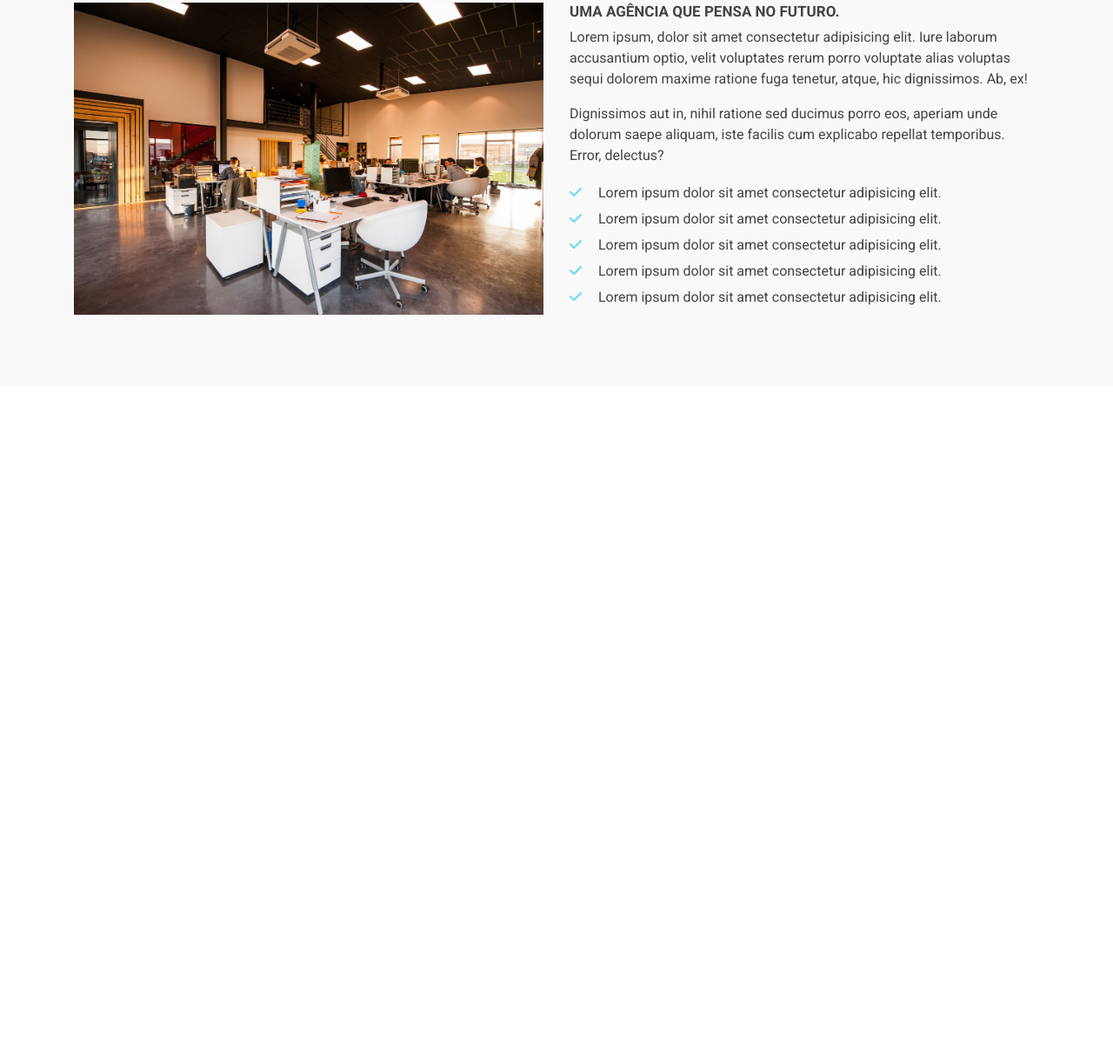
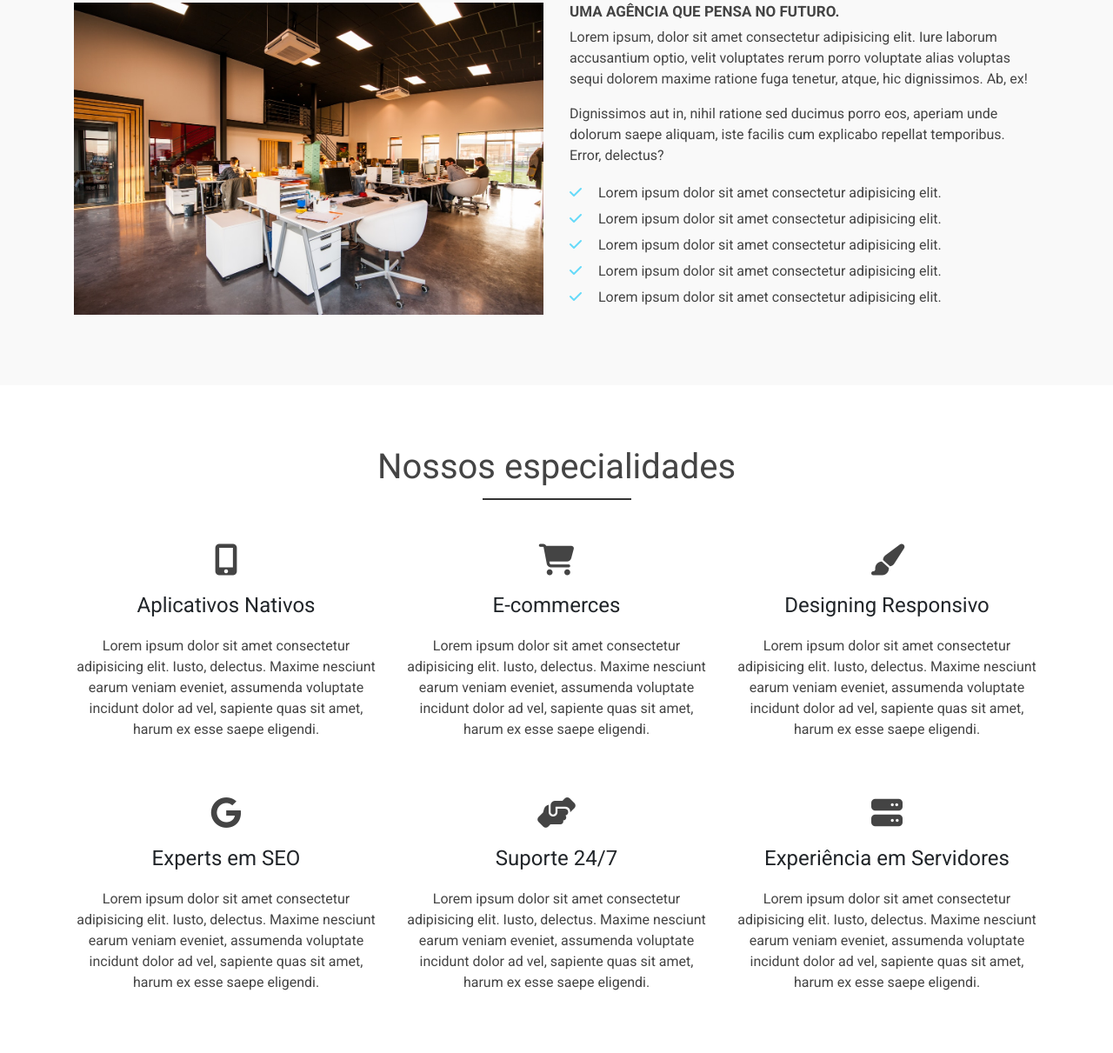
Before and after one commit to regispicaz/curso-bootstrap-hdc, a plain HTML site: page index.html in a window 1280 px wide. Shown: the part 900-2111 px from the top of the page at 87% size. Before the commit the page ends 1343 px from the top, so only its background shows below. Drawn offline with nearby package versions, Linux system fonts and the light colour scheme.

Commit message:
Criando seção de especialidade com container, row, grid e icons

```diff
--- a/css/styles.css
+++ b/css/styles.css
@@ -138,3 +138,29 @@ header, .navbar {
     color: #65daf9;
     margin-right: 15px;
 }
+
+/* Serviços - Services */
+
+.service-box {
+    text-align: center;
+    margin-bottom: 50px;
+}
+
+.service-box i, .service-box h4 {
+    transition: .5s;
+}
+
+.service-box i {
+    font-size: 36px;
+    margin-bottom: 20px;
+    color: #444;
+}
+
+.service-box h4 {
+    font-size: 24px;
+    margin-bottom: 20px;
+}
+
+.service-box:hover > i , .service-box:hover > h4 {
+    color: #65daf9;
+}
--- a/index.html
+++ b/index.html
@@ -100,6 +100,7 @@
                     <span class="sr-only">Next</span>
                 </a>
             </div>
+            <!-- Sobre - About -->
             <div id="about-area">
                 <div class="container">
                     <div class="row">
@@ -124,6 +125,47 @@
                     </div>
                 </div>
             </div>
+
+            <!-- Seviços - Services -->
+            <div id="services-area">
+                <div class="container">
+                    <div class="row">
+                        <div class="col-12">
+                            <h3 class="main-title">Nossos especialidades</h3>
+                        </div>
+                        <div class="col-md-4 service-box">
+                            <i class="fas fa-mobile-alt"></i>
+                            <h4>Aplicativos Nativos</h4>
+                            <p>Lorem ipsum dolor sit amet consectetur adipisicing elit. Iusto, delectus. Maxime nesciunt earum veniam eveniet, assumenda voluptate incidunt dolor ad vel, sapiente quas sit amet, harum ex esse saepe eligendi.</p>
+                        </div>
+                        <div class="col-md-4 service-box">
+                            <i class="fas fa-shopping-cart"></i>
+                            <h4>E-commerces</h4>
+                            <p>Lorem ipsum dolor sit amet consectetur adipisicing elit. Iusto, delectus. Maxime nesciunt earum veniam eveniet, assumenda voluptate incidunt dolor ad vel, sapiente quas sit amet, harum ex esse saepe eligendi.</p>
+                        </div>
+                        <div class="col-md-4 service-box">
+                            <i class="fas fa-paint-brush"></i>
+                            <h4>Designing Responsivo</h4>
+                            <p>Lorem ipsum dolor sit amet consectetur adipisicing elit. Iusto, delectus. Maxime nesciunt earum veniam eveniet, assumenda voluptate incidunt dolor ad vel, sapiente quas sit amet, harum ex esse saepe eligendi.</p>
+                        </div>
+                        <div class="col-md-4 service-box">
+                            <i class="fab fa-google"></i>
+                            <h4>Experts em SEO</h4>
+                            <p>Lorem ipsum dolor sit amet consectetur adipisicing elit. Iusto, delectus. Maxime nesciunt earum veniam eveniet, assumenda voluptate incidunt dolor ad vel, sapiente quas sit amet, harum ex esse saepe eligendi.</p>
+                        </div>
+                        <div class="col-md-4 service-box">
+                            <i class="fas fa-hands-helping"></i>
+                            <h4>Suporte 24/7</h4>
+                            <p>Lorem ipsum dolor sit amet consectetur adipisicing elit. Iusto, delectus. Maxime nesciunt earum veniam eveniet, assumenda voluptate incidunt dolor ad vel, sapiente quas sit amet, harum ex esse saepe eligendi.</p>
+                        </div>
+                        <div class="col-md-4 service-box">
+                            <i class="fas fa-server"></i>
+                            <h4>Experiência em Servidores</h4>
+                            <p>Lorem ipsum dolor sit amet consectetur adipisicing elit. Iusto, delectus. Maxime nesciunt earum veniam eveniet, assumenda voluptate incidunt dolor ad vel, sapiente quas sit amet, harum ex esse saepe eligendi.</p>
+                        </div>
+                    </div>
+                </div>
+            </div>
         </div>
     </main>
     <script src="js/script.js"></script>
```
